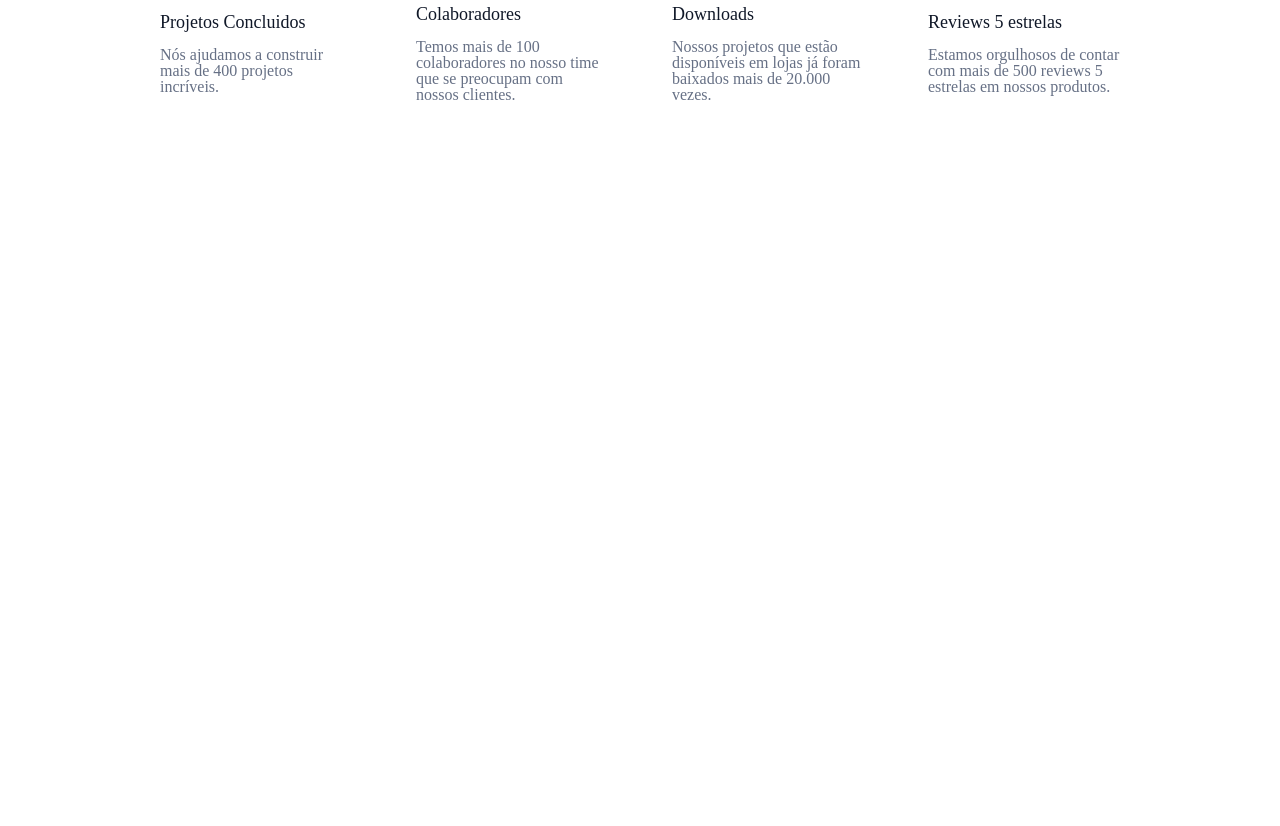
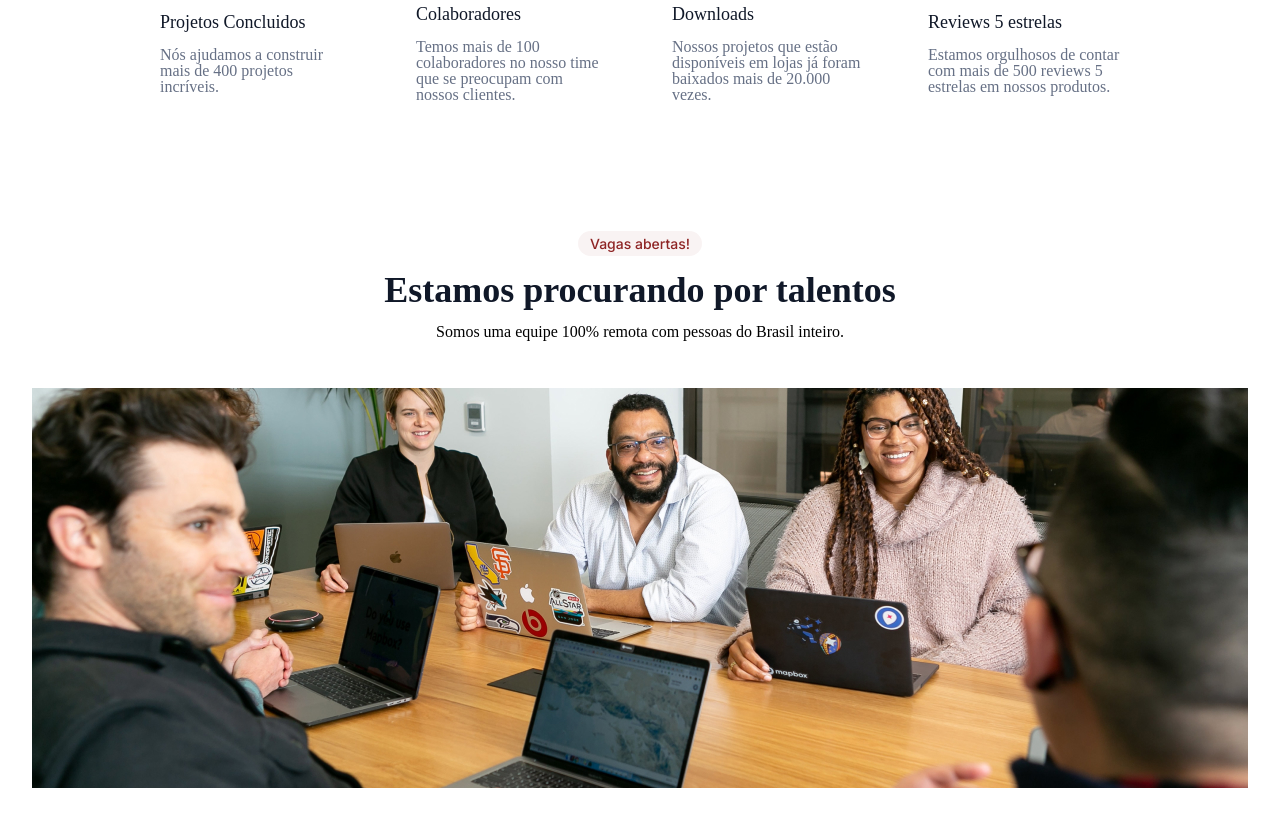
Before and after one commit to Arthur-KF18/7-Days-of-Code, a website built with Vite: page HTML-e-CSS/index.html in a window 1280 px wide. Shown: the part 552-1378 px from the top of the page. Before the commit the page ends 800 px from the top, so only its background shows below. Built offline with nearby package versions, Linux system fonts and the light colour scheme.

Commit message:
conteúdo de vagas e imagem✅

```diff
--- a/HTML-e-CSS/index.html
+++ b/HTML-e-CSS/index.html
@@ -70,6 +70,17 @@
 				<p>Estamos orgulhosos de contar com mais de 500 reviews 5 estrelas em nossos produtos.</p>
 			</div>
 		</section>
+
+		<section class="vagasAbertas">
+			<div class="vagasAbertas__conteudo">
+				<button class="vagasAbertas__titulo">Vagas abertas!</button>
+				<h1 class="vagasAbertas__talentos">Estamos procurando por talentos</h1>
+				<p>Somos uma equipe 100% remota com pessoas do Brasil inteiro.</p>
+			</div>
+			<picture><img src="./images/Image.jpg" alt="pessoas em reunião"></picture>
+		</section>
+
+
 	</main>
 
 	<script type="module" src="/main.js"></script>
--- a/HTML-e-CSS/style.css
+++ b/HTML-e-CSS/style.css
@@ -153,3 +153,45 @@ html {
   color: var(--fonte-cor-base);
   font-weight: var(--fonte-peso-texto);
 }
+
+/* Conteúdo vagas */
+
+.vagasAbertas {
+  display: flex;
+  flex-direction: column;
+  justify-content: center;
+  align-items: center;
+  gap: 3rem;
+  padding: 8rem 0;
+}
+
+.vagasAbertas__conteudo {
+  display: flex;
+  flex-direction: column;
+  justify-content: center;
+  align-items: center;
+  gap: 1rem;
+}
+
+.vagasAbertas__titulo {
+  border-style: none;
+  border-radius: 1rem;
+  padding: 0.25rem 0.75rem;
+  color: var(--vermelho-principal);
+  background: rgba(142, 36, 36, 0.05);
+  font-size: 0.875rem;
+  font-family: var(--fonte-principal);
+  font-weight: var(--fonte-peso-titulo);
+}
+
+.vagasAbertas__talentos {
+  font-size: 2.25rem;
+  font-weight: var(--fonte-peso-titulo-maior);
+  color: var(--fonte-cor-titulo);
+}
+
+.vagasAbertas>p {
+  font-size: 1.25rem;
+  color: var(--fonte-cor-base);
+  font-weight: var(--fonte-peso-texto);
+}
```
Also changed, not shown: HTML-e-CSS/images/Image.jpg (added).
